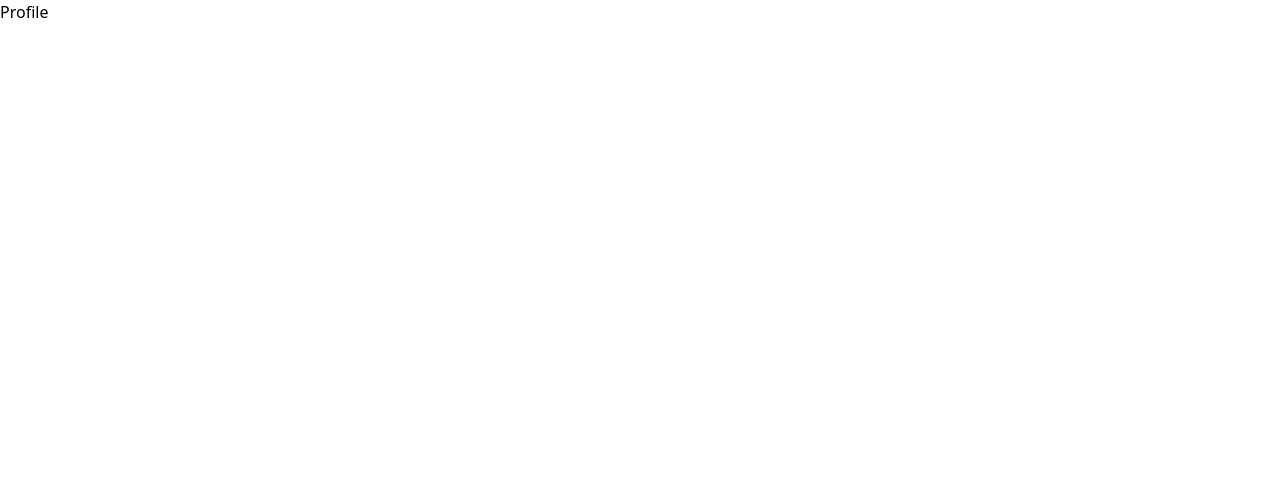
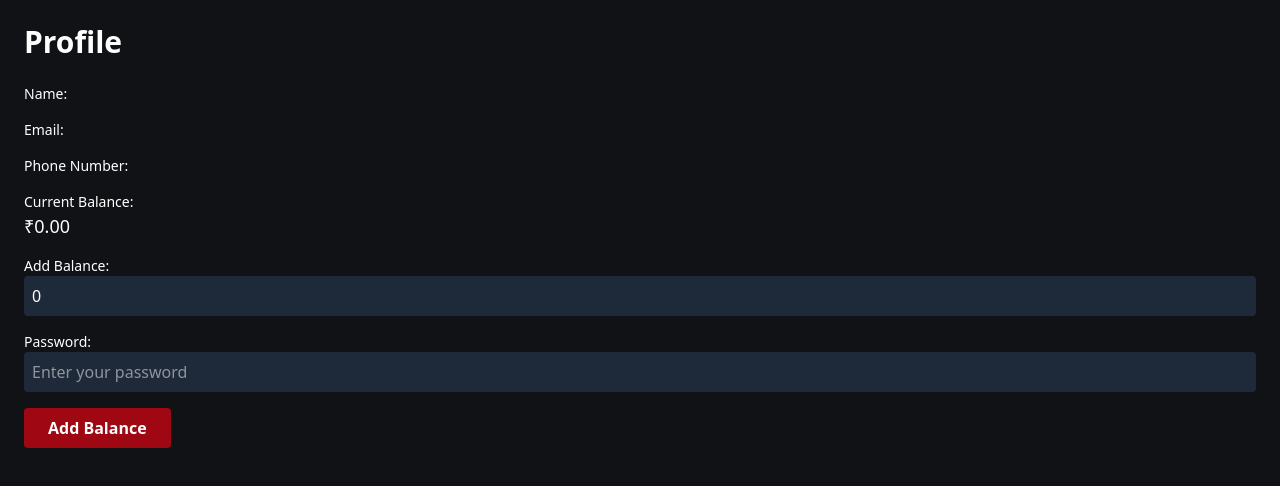
Before and after one commit to Akshaj05/movie_booking_system, a React (Vite) app: page /profile in a window 1280 px wide. Shown: the top 486 px of the page. Built offline with nearby package versions, Linux system fonts and the light colour scheme.

Commit message:
added profile page functionality(except the add balance)

```diff
--- a/src/pages/profile.jsx
+++ b/src/pages/profile.jsx
@@ -1,7 +1,131 @@
-import React from "react";
+import React, { useState, useEffect, useContext } from "react";
+import { UserContext } from "../UserContext.jsx";
+import { supabase } from "../CreateClient.js";
 
 const Profile = () => {
-  return <div>Profile</div>;
+  const { uid } = useContext(UserContext); // Fetch user ID from context
+  const [userInfo, setUserInfo] = useState({
+    name: "",
+    email: "",
+    phone_no: "",
+    balance: 0,
+  });
+  const [addBalance, setAddBalance] = useState(0);
+  const [password, setPassword] = useState("");
+  const [error, setError] = useState("");
+
+  useEffect(() => {
+    fetchUserInfo();
+  }, []);
+
+  async function fetchUserInfo() {
+    const user = JSON.parse(localStorage.getItem("user"));
+    if (user) {
+      setUserInfo({
+        name: user.name,
+        email: user.email,
+        phone_no: user.phone_no,
+        balance: user.balance || 0,
+      });
+    }
+  }
+
+  async function handleAddBalance() {
+    if (!password) {
+      setError("Please enter your password for verification.");
+      return;
+    }
+
+    // Fetch the password from the database
+    const { data, error: fetchError } = await supabase
+      .from("users")
+      .select("password")
+      .eq("id", uid)
+      .single();
+
+    if (fetchError || !data) {
+      setError("Failed to fetch user data. Please try again.");
+      return;
+    }
+
+    // Debug logs — remove in production
+    console.log("Stored password:", `"${data.password}"`);
+    console.log("Entered password:", `"${password}"`);
+
+    if (data.password.trim() !== password.trim()) {
+      setError("Incorrect password. Please try again.");
+      return;
+    }
+
+    // Update balance
+    const newBalance = userInfo.balance + parseFloat(addBalance);
+    const { error: updateError } = await supabase
+      .from("users")
+      .update({ balance: newBalance })
+      .eq("id", uid);
+
+    if (updateError) {
+      setError("Failed to update balance. Please try again.");
+    } else {
+      setUserInfo((prev) => ({ ...prev, balance: newBalance }));
+      setAddBalance(0);
+      setPassword("");
+      setError("");
+
+      // Update localStorage so balance is reflected on next page load
+      const updatedUser = { ...userInfo, balance: newBalance };
+      localStorage.setItem("user", JSON.stringify(updatedUser));
+    }
+  }
+
+  return (
+    <div className="bg-[#101216] text-white min-h-screen p-6">
+      <h1 className="text-3xl font-bold mb-6">Profile</h1>
+      <div className="mb-4">
+        <label className="block text-sm font-medium">Name:</label>
+        <p className="text-lg">{userInfo.name}</p>
+      </div>
+      <div className="mb-4">
+        <label className="block text-sm font-medium">Email:</label>
+        <p className="text-lg">{userInfo.email}</p>
+      </div>
+      <div className="mb-4">
+        <label className="block text-sm font-medium">Phone Number:</label>
+        <p className="text-lg">{userInfo.phone_no}</p>
+      </div>
+      <div className="mb-4">
+        <label className="block text-sm font-medium">Current Balance:</label>
+        <p className="text-lg">₹{userInfo.balance.toFixed(2)}</p>
+      </div>
+      <div className="mb-4">
+        <label className="block text-sm font-medium">Add Balance:</label>
+        <input
+          type="number"
+          value={addBalance}
+          onChange={(e) => setAddBalance(e.target.value)}
+          className="w-full p-2 rounded bg-gray-800 text-white"
+          placeholder="Enter amount to add"
+        />
+      </div>
+      <div className="mb-4">
+        <label className="block text-sm font-medium">Password:</label>
+        <input
+          type="password"
+          value={password}
+          onChange={(e) => setPassword(e.target.value)}
+          className="w-full p-2 rounded bg-gray-800 text-white"
+          placeholder="Enter your password"
+        />
+      </div>
+      {error && <p className="text-red-500 mb-4">{error}</p>}
+      <button
+        onClick={handleAddBalance}
+        className="bg-red-800 text-white font-bold py-2 px-6 rounded"
+      >
+        Add Balance
+      </button>
+    </div>
+  );
 };
 
 export default Profile;
```
